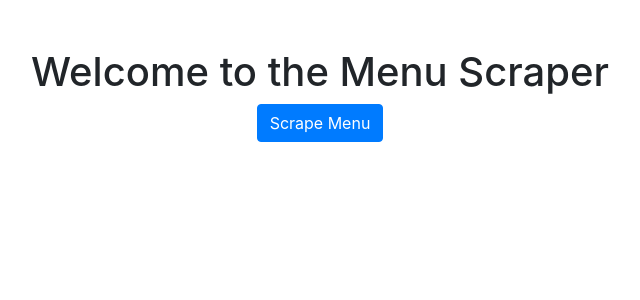
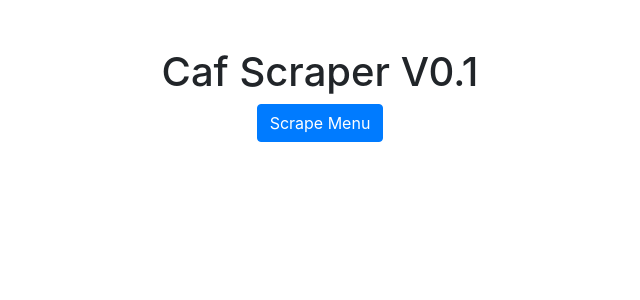
Before and after one commit to Ephemerill/Website, a Flask app: page / in a window 1280 px wide. Shown: the top 300 px of the page, without its empty margins (320-960 px from the left). Run offline with Flask 3, Linux system fonts and the light colour scheme; some libraries are stand-ins or nearby versions.

Commit message:
Update index.html

```diff
--- a/templates/index.html
+++ b/templates/index.html
@@ -8,7 +8,7 @@
 </head>
 <body>
     <div class="container mt-5">
-        <h1 class="text-center">Welcome to the Menu Scraper</h1>
+        <h1 class="text-center">Caf Scraper V0.1</h1>
         <div class="text-center">
             <a class="btn btn-primary" href="{{ url_for('scrape') }}">Scrape Menu</a>
         </div>
```
